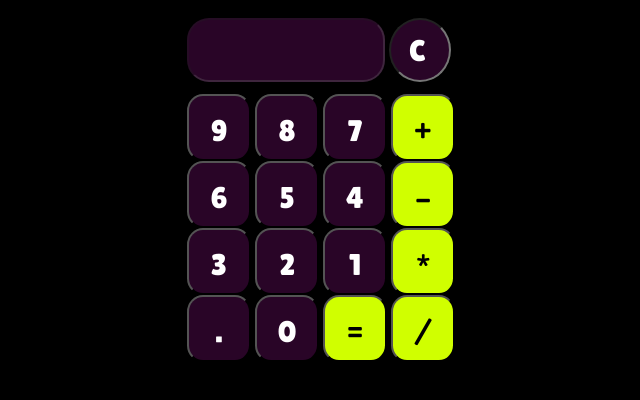
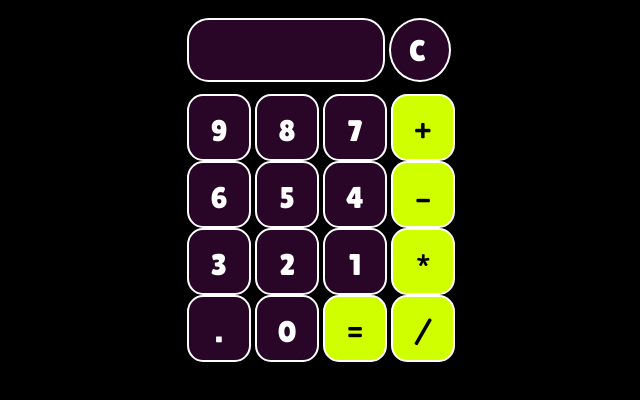
Before and after one commit to joaohugobotelho/calculadora, a plain HTML site: page index.html in a window 1280 px wide. Shown: the part 258-658 px from the top of the page, without its empty margins (327-967 px from the left). Drawn offline with Linux system fonts and the light colour scheme.

Commit message:
calculadora completa

```diff
--- a/style.css
+++ b/style.css
@@ -16,6 +16,7 @@ input{
   font-size: 30px;
   font-family: 'Lilita One', cursive;
   border-radius: 25%;
+  border: 2px solid #ffffff;
 }
 
 .maincolor{
```
